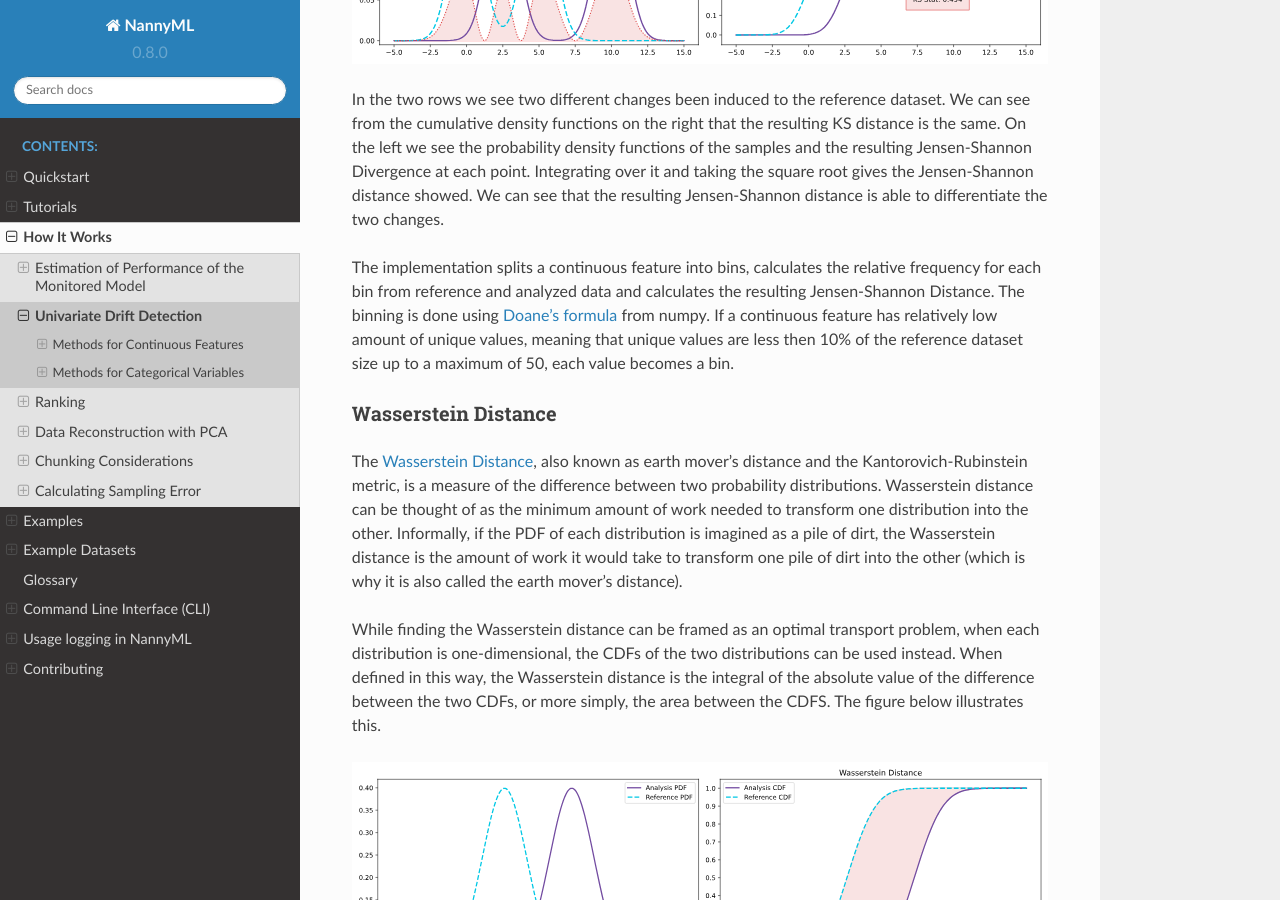
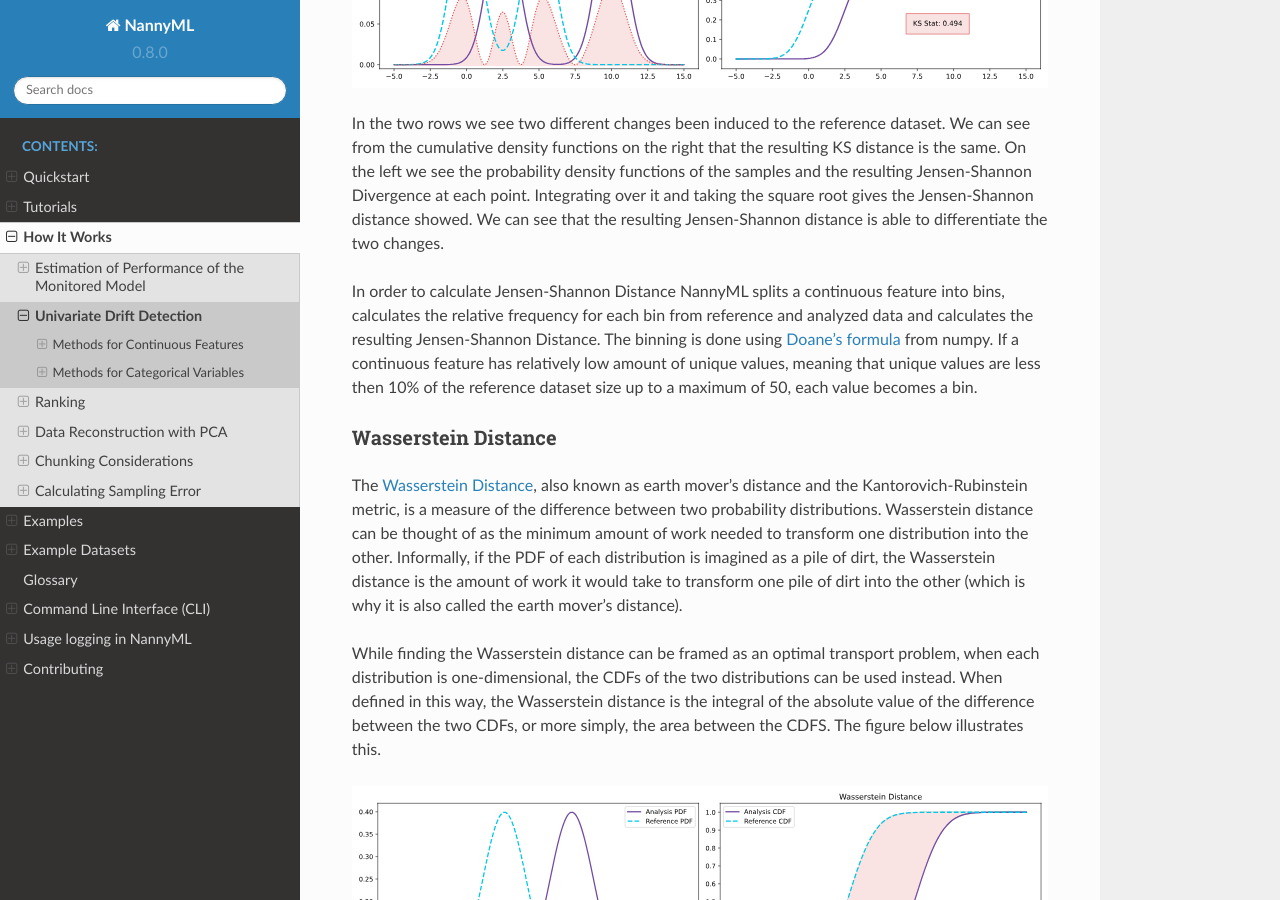
Before and after one commit to NannyML/nannyml, a Sphinx documentation site: the page built from docs/how_it_works/univariate_drift_detection.rst, in a window 1280 px wide and 900 px high, scrolled down 2444 px. Built offline with Sphinx 7.4.7 and the Read the Docs theme 2.0.0, drawn with Linux system fonts in a browser that asks for light colours; pages that are not in the unit, such as notebooks, are missing from menus; some of the changed text lies outside the part shown.

Commit message:
small doc update

```diff
--- a/docs/how_it_works/univariate_drift_detection.rst
+++ b/docs/how_it_works/univariate_drift_detection.rst
@@ -77,8 +78,8 @@ On the left we see the probability density functions of the samples and the resu
 at each point. Integrating over it and taking the square root gives the Jensen-Shannon distance showed. We can
 see that the resulting Jensen-Shannon distance is able to differentiate the two changes.
 
-The implementation splits a continuous feature into bins, calculates the relative frequency
-for each bin from reference and analyzed data and calculates the
+In order to calculate Jensen-Shannon Distance NannyML splits a continuous feature into bins, calculates the relative
+frequency for each bin from reference and analyzed data and calculates the
 resulting Jensen-Shannon Distance. The binning is done using `Doane's formula`_ from numpy.
 If a continuous feature has relatively low amount of unique values, meaning that
 unique values are less then 10% of the reference dataset size up to a maximum of 50, each value becomes a bin.
```
Also changed, not shown: other parts of docs/how_it_works/univariate_drift_detection.rst (+2 -1 lines).
